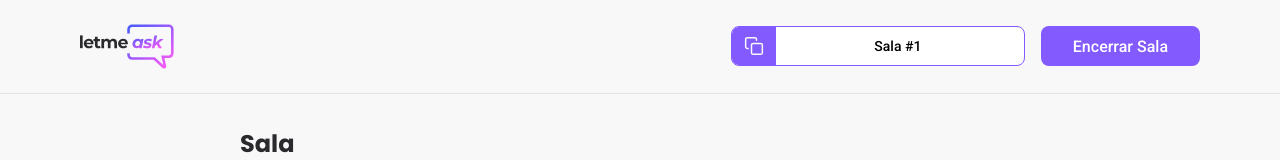
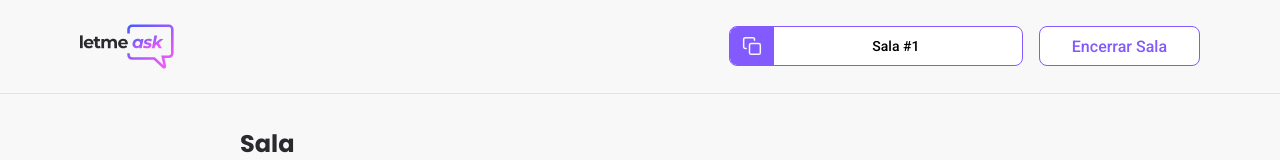
Before and after one commit to Vinicius-Bit/NLW-letmeask, a React (Create React App) app: page /admin/rooms/1 in a window 1280 px wide. Shown: the top 160 px of the page. Built offline with nearby package versions, Linux system fonts and the light colour scheme; no server answers; the database is empty.

Commit message:
AdminRoom estilizando botão de encerrar sala

```diff
--- a/src/components/Button.tsx
+++ b/src/components/Button.tsx
@@ -2,11 +2,15 @@ import { ButtonHTMLAttributes } from "react"
 
 import '../styles/button.scss';
 
-type ButtonProps = ButtonHTMLAttributes<HTMLButtonElement>;
+type ButtonProps = ButtonHTMLAttributes<HTMLButtonElement> & {
+    isOutlined?: boolean
+};
 
-export function Button(props: ButtonProps) {
+export function Button({ isOutlined = false, ...props }: ButtonProps) {
 
     return (
-        <button className="button" {...props} />
+        <button
+            className={`button ${isOutlined ? 'outlined' : ''}`}
+            {...props} />
     )
 }
--- a/src/pages/AdminRoom.tsx
+++ b/src/pages/AdminRoom.tsx
@@ -59,7 +59,7 @@ export function AdminRoom() {
                     <img src={logoImg} alt="Letmeask" />
                     <div>
                         <RoomCode code={roomId} />
-                        <Button>Encerrar Sala</Button>
+                        <Button isOutlined>Encerrar Sala</Button>
                     </div>
                 </div>
             </header>
--- a/src/styles/button.scss
+++ b/src/styles/button.scss
@@ -19,6 +19,12 @@
         margin-right: 8px;
     }
 
+    &.outlined {
+        background: #FFF;
+        border: 1px solid #835afd;
+        color: #835afd;
+    }
+
     &:not(:disabled):hover{
         filter: brightness(0.9);
     }
```
